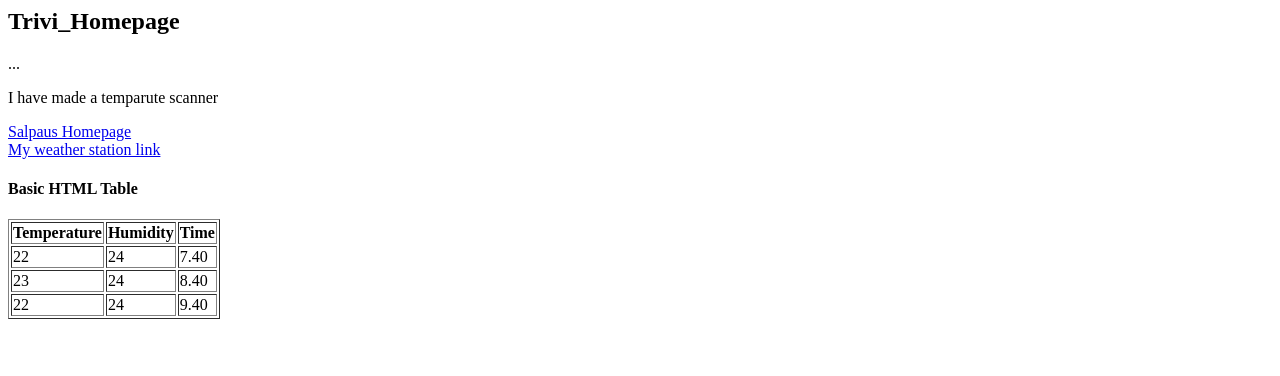
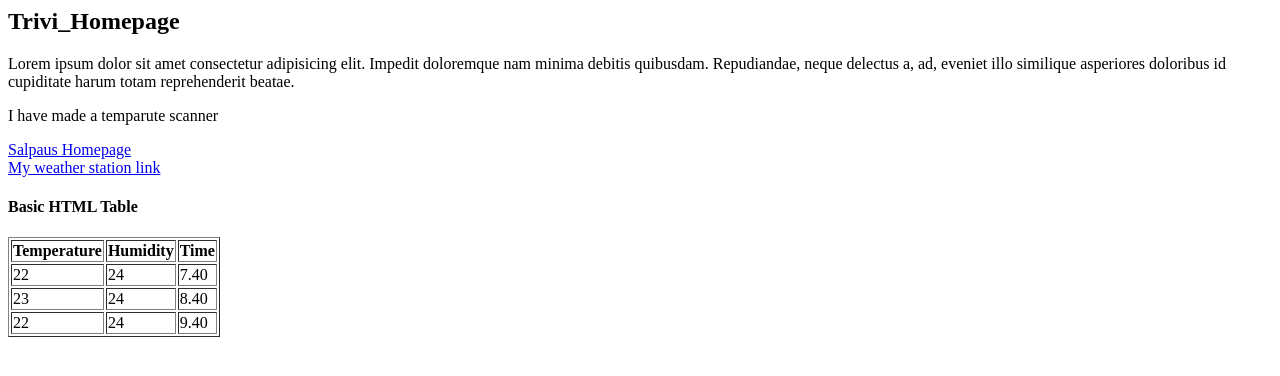
Before and after one commit to Trivientra/Trivi_Temp, a plain HTML site: page index.html in a window 1280 px wide. Drawn offline with Linux system fonts and the light colour scheme.

Commit message:
change text

```diff
--- a/index.html
+++ b/index.html
@@ -10,8 +10,9 @@
     <h2>
       Trivi_Homepage
     </h2>
+
     <p>
-      ...
+      Lorem ipsum dolor sit amet consectetur adipisicing elit. Impedit doloremque nam minima debitis quibusdam. Repudiandae, neque delectus a, ad, eveniet illo similique asperiores doloribus id cupiditate harum totam reprehenderit beatae.
     </p>
 
     <p>
@@ -30,9 +31,9 @@
 
     <table border=1>
       <tr>
-      <th>Temperature</th>
-      <th>Humidity</th>
-     <th>Time</th>
+        <th>Temperature</th>
+        <th>Humidity</th>
+        <th>Time</th>
       </tr>
 
       <tr>
@@ -55,4 +56,5 @@
     </table>
 
   </body>
+
 <html>
```
